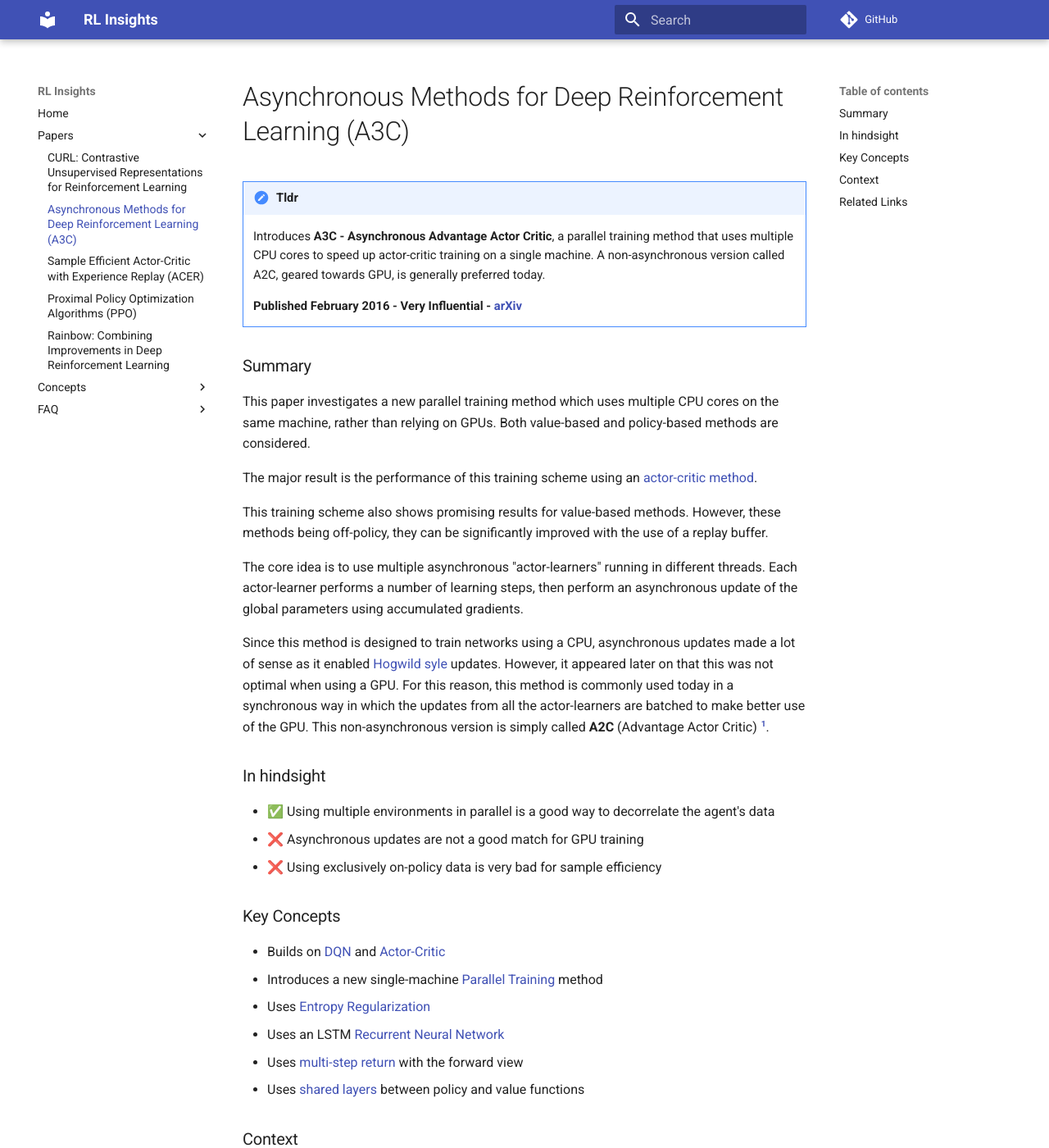
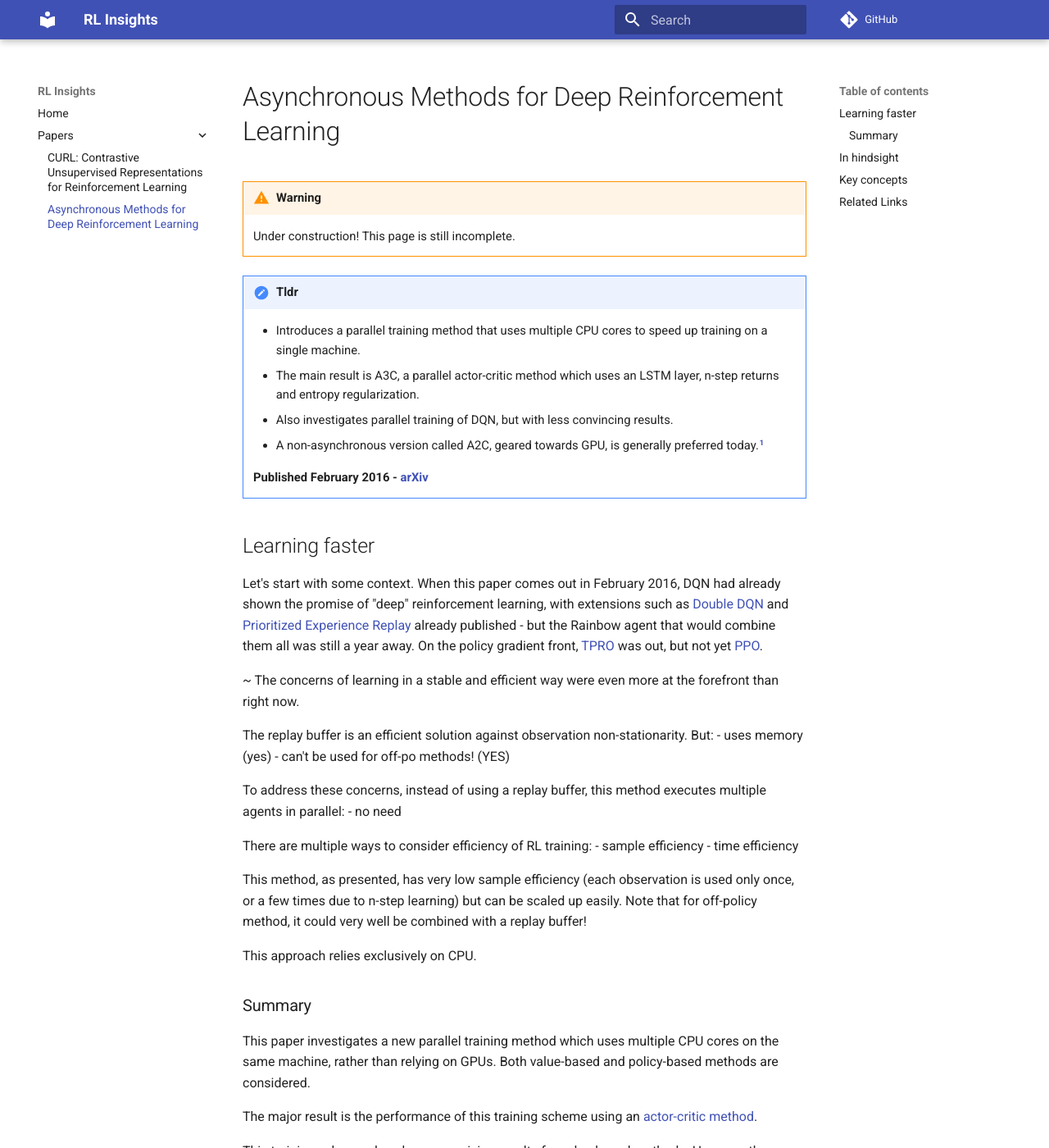
Before and after one commit to MasterScrat/rl-insights, an MkDocs documentation site: the page built from docs/a3c.md, in a window 1280 px wide and 1400 px high. Shown: the whole window at 82% size. Built offline with MkDocs 1.6.1 and Material for MkDocs 9.7.7, drawn with Linux system fonts in a browser that asks for light colours; comment, search, counter and statistics services are not loaded; some of the changed text lies outside the part shown.

Commit message:
Writing a3c page, removed links to unfinished content

```diff
--- a/docs/a3c.md
+++ b/docs/a3c.md
@@ -1,10 +1,40 @@
-# Asynchronous Methods for Deep Reinforcement Learning (A3C)
+# Asynchronous Methods for Deep Reinforcement Learning
+
+!!! warning
+    Under construction! This page is still incomplete.
+
+!!! tldr
+    - Introduces a parallel training method that uses multiple CPU cores to speed up training on a single machine.
+    - The main result is A3C, a parallel actor-critic method which uses an LSTM layer, n-step returns and entropy regularization.
+    - Also investigates parallel training of DQN, but with less convincing results.
+    - A non-asynchronous version called A2C, geared towards GPU, is generally preferred today.[^a2c]
+
+    **Published February 2016 - [arXiv](https://arxiv.org/abs/1602.01783)**
+
+Learning faster
+---
+
+Let's start with some context. When this paper comes out in February 2016, DQN had already shown the promise of "deep" reinforcement learning, with extensions such as [Double DQN](double-dqn.md) and  [Prioritized Experience Replay](per.md) already published - but the Rainbow agent that would combine them all was still a year away. On the policy gradient front, [TPRO](trpo.md) was out, but not yet [PPO](ppo.md).
+
+~ The concerns of learning in a stable and efficient way were even more at the forefront than right now.
 
 
-!!! tldr
-    Introduces **A3C - Asynchronous Advantage Actor Critic**, a  parallel training method that uses multiple CPU cores to speed up actor-critic training on a single machine. A non-asynchronous version called A2C, geared towards GPU, is generally preferred today.
 
-    **Published February 2016 - Very Influential - [arXiv](https://arxiv.org/abs/1602.01783)**
+The replay buffer is an efficient solution against observation non-stationarity.
+But:
+- uses memory (yes)
+- can't be used for off-po methods! (YES)
+
+To address these concerns, instead of using a replay buffer, this method executes multiple agents in parallel:
+- no need
+
+There are multiple ways to consider efficiency of RL training:
+- sample efficiency
+- time efficiency
+
+This method, as presented, has very low sample efficiency (each observation is used only once, or a few times due to n-step learning) but can be scaled up easily. Note that for off-policy method, it could very well be combined with a replay buffer!
+
+This approach relies exclusively on CPU.
 
 ### Summary
 This paper investigates a new parallel training method which uses multiple CPU cores on the same machine, rather than relying on GPUs. Both value-based and policy-based methods are considered.
@@ -17,25 +47,30 @@ The core idea is to use multiple asynchronous "actor-learners" running in differ
 
 Since this method is designed to train networks using a CPU, asynchronous updates made a lot of sense as it enabled [Hogwild syle](hogwild.md) updates. However, it appeared later on that this was not optimal when using a GPU. For this reason, this method is commonly used today in a synchronous way in which the updates from all the actor-learners are batched to make better use of the GPU. This non-asynchronous version is simply called **A2C** (Advantage Actor Critic) [^openai-acktr-a2c].
 
-### In hindsight
+In hindsight
+---
+
 - ✅ Using multiple environments in parallel is a good way to decorrelate the agent's data
 - ❌ Asynchronous updates are not a good match for GPU training
 - ❌ Using exclusively on-policy data is very bad for sample efficiency
 
-### Key Concepts
+
+Key concepts
+---
+
+"Building blocks" involved in this work:
+
 - Builds on [DQN](dqn.md) and [Actor-Critic](actor-critic.md)
-- Introduces a new single-machine [Parallel Training](parallel-training.md) method
-- Uses [Entropy Regularization](entropy-regularization.md)
+- Introduces a single-machine [parallel training](parallel-training.md) method
+- Uses [entropy regularization](entropy-regularization.md)
 - Uses an LSTM [Recurrent Neural Network](rnn.md)
 - Uses [multi-step return](n-step-return.md) with the forward view
 - Uses [shared layers](shared-layers.md) between policy and value functions
+- Benchmarked on [Atari games](atari.md)
 
-### Context
-At this point, DQN had proven that value-based methods could be used to reach good performance on the [Atari domain](atari-benchmark). Multiple improvements had been proposed such as Dueling Networks, Double DQN etc, but the [Rainbow paper](rainbow) which would combine them all wasn't out yet.
+Related Links
+---
 
-On the policy gradient front, the [generalized advantage estimation](gae.md) was out.
-
-### Related Links
 - [Actor-Critic Methods: A3C and A2C](https://danieltakeshi.github.io/2018/06/28/a2c-a3c/) from Daniel Seita
 
-[^openai-acktr-a2c]: [OpenAI Baselines: ACKTR & A2C](https://openai.com/blog/baselines-acktr-a2c/)
+[^a2c]: [OpenAI Baselines: ACKTR & A2C](https://openai.com/blog/baselines-acktr-a2c/)
--- a/docs/stylesheets/extra.css
+++ b/docs/stylesheets/extra.css
@@ -1,3 +1,4 @@
+/* Flatter look */
 .md-header[data-md-state=shadow] {
     box-shadow: none;
 }
@@ -7,16 +8,23 @@
     border-radius: 0;
 }
 
-.md-typeset h1 {
-    color: rgba(0, 0, 0, .87);
-}
-
 @media only screen and (min-width: 60em) {
     [data-md-toggle=search]:checked ~ .md-header .md-search__output {
         box-shadow: none;
     }
 }
 
+/* More contrast for main titles */
+.md-typeset h1 {
+    color: rgba(0, 0, 0, .87);
+}
+
+/* Larger text in admonition boxes */
 .md-typeset .admonition, .md-typeset details {
     font-size: .74rem;
 }
+
+/* Hide edit icon */
+body > div > main > div > div.md-content > article > a {
+    display: none;
+}
--- a/mkdocs.yml
+++ b/mkdocs.yml
@@ -9,27 +9,6 @@ nav:
   - Papers:
       - curl.md
       - a3c.md
-      - acer.md
-      - ppo.md
-      - rainbow.md
-  - Concepts:
-      - policy-based-methods.md
-      - policy-gradient-methods.md
-      - value-based-methods.md
-      - actor-critic.md
-      - cem.md
-      - distributed-training.md
-      - experience-replay.md
-      - gae.md
-      - rl-approaches.md
-      - sample-efficiency.md
-  - FAQ:
-      - what-is-rl.md
-      - why-dnq-not-converging.md
-      - methods-comparison.md
-      - tips-and-tricks.md
-      - best-resources.md
-      - foundational-papers.md
 
 theme:
   name: 'material'
```
Also changed, not shown: docs/index.md (+6 -12 lines).
